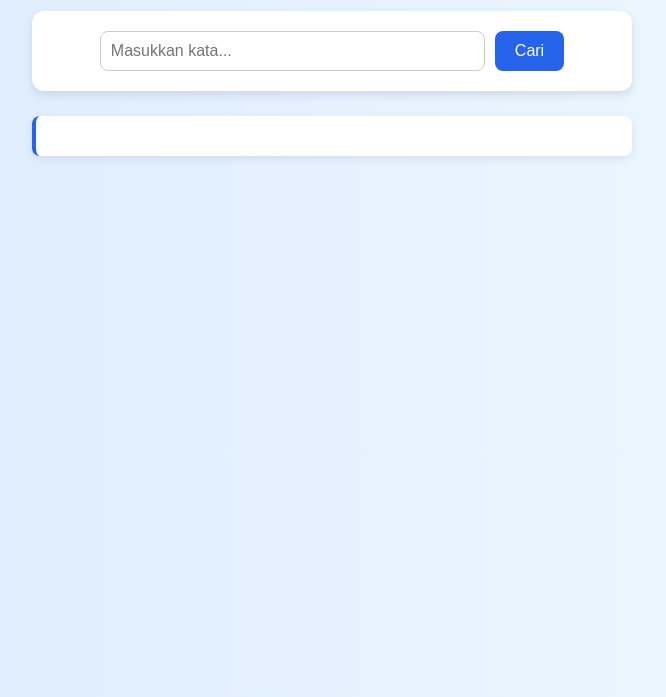
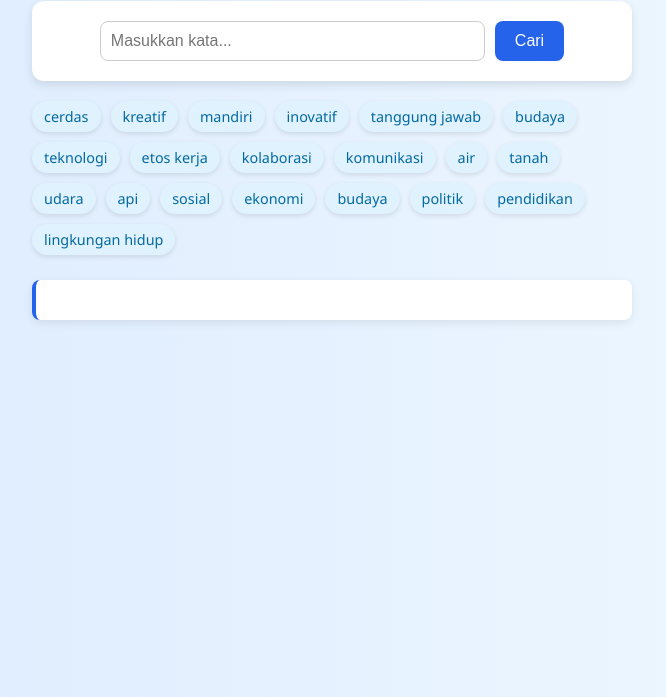
Before and after one commit to rasyanouvalnugraha/kamus-app, a plain HTML site: page index.html in a window 1280 px wide. Shown: the part 103-800 px from the top of the page, without its empty margins (308-974 px from the left). Drawn offline with Linux system fonts and the light colour scheme.

Commit message:
Update index.html v2

```diff
--- a/index.html
+++ b/index.html
@@ -22,7 +22,7 @@
       h1 {
         color: #1e3a8a;
         text-align: center;
-        margin-bottom: 30px;
+        margin-bottom: 20px;
       }
 
       form {
@@ -79,6 +79,29 @@
         white-space: pre-wrap;
       }
 
+      #saran-kata {
+        margin-top: 20px;
+        max-width: 600px;
+        display: flex;
+        flex-wrap: wrap;
+        gap: 10px;
+      }
+
+      #saran-kata span {
+        cursor: pointer;
+        background: #e0f2fe;
+        color: #0369a1;
+        padding: 6px 12px;
+        border-radius: 20px;
+        font-size: 0.9rem;
+        box-shadow: 0 2px 5px rgba(0, 0, 0, 0.1);
+        transition: background-color 0.2s ease;
+      }
+
+      #saran-kata span:hover {
+        background-color: #bae6fd;
+      }
+
       @media (max-width: 500px) {
         form {
           flex-direction: column;
@@ -96,16 +119,35 @@
   </head>
   <body>
     <h1>🔍 Kamus KBBI</h1>
+
     <form id="kbbi-form">
       <input type="text" id="kata" name="kata" placeholder="Masukkan kata..." required />
       <button type="submit">Cari</button>
     </form>
+
+    <!-- Tempat kata acak ditampilkan -->
+    <div id="saran-kata"></div>
 
     <div id="result"></div>
 
     <script>
       const form = document.getElementById("kbbi-form");
       const resultDiv = document.getElementById("result");
+      const saranDiv = document.getElementById("saran-kata");
+
+      // Kata-kata acak
+      const kataAcak = ["cerdas", "kreatif", "mandiri", "inovatif", "tanggung jawab", "budaya", "teknologi", "etos kerja", "kolaborasi", "komunikasi", "air", "tanah", "udara", "api", "sosial", "ekonomi", "budaya", "politik", "pendidikan", "lingkungan hidup"];
+
+      // Tampilkan saran kata
+      kataAcak.forEach((kata) => {
+        const span = document.createElement("span");
+        span.textContent = kata;
+        span.addEventListener("click", () => {
+          document.getElementById("kata").value = kata;
+          form.dispatchEvent(new Event("submit"));
+        });
+        saranDiv.appendChild(span);
+      });
 
       form.addEventListener("submit", async (e) => {
         e.preventDefault();
@@ -120,9 +162,7 @@
 
         try {
           const response = await fetch(
-            `https://kamus-eight.vercel.app/api/kbbi?kata=${encodeURIComponent(
-              kata
-            )}`
+            `https://kamus-eight.vercel.app/api/kbbi?kata=${encodeURIComponent(kata)}`
           );
 
           if (!response.ok) {
```
